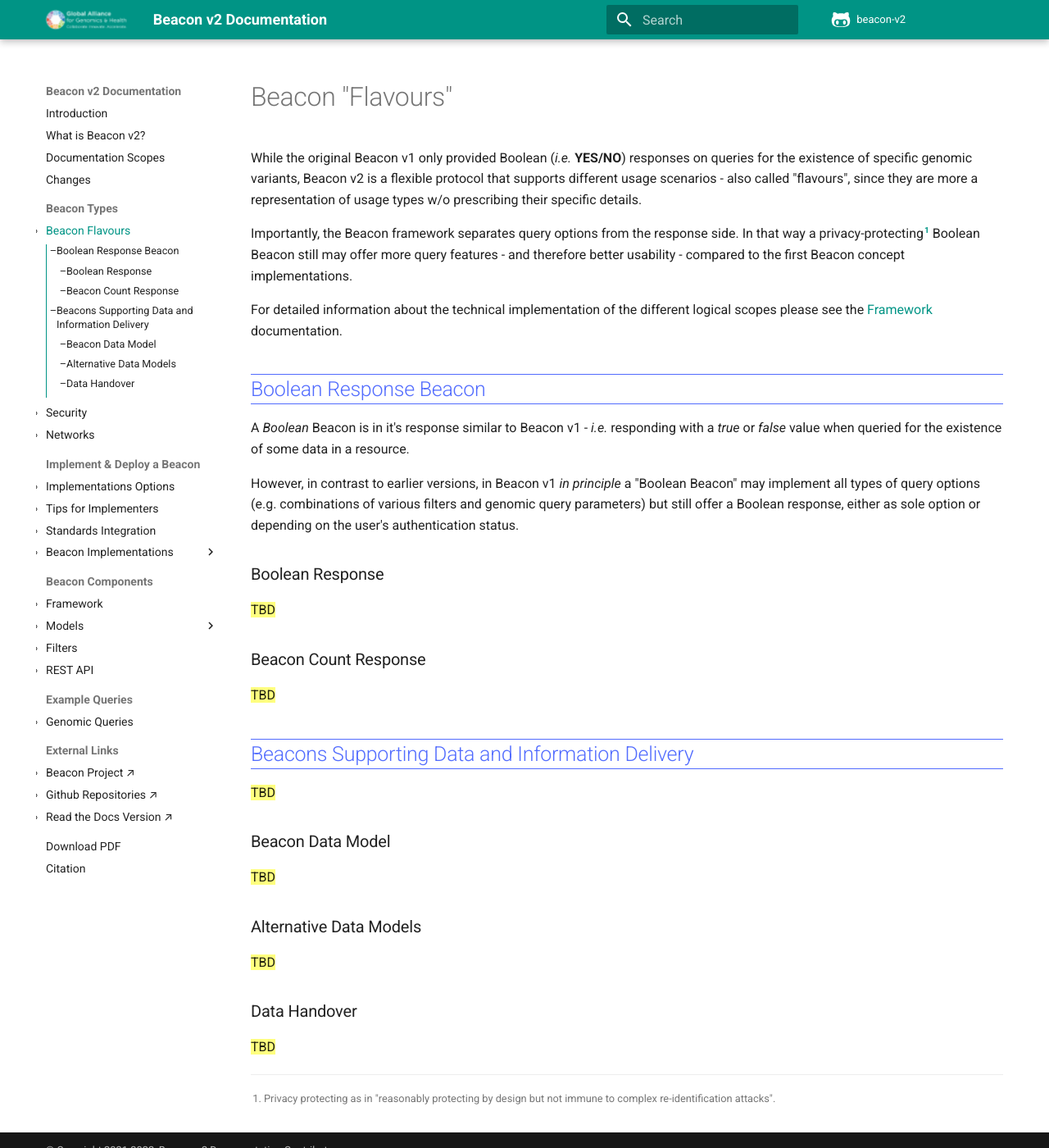
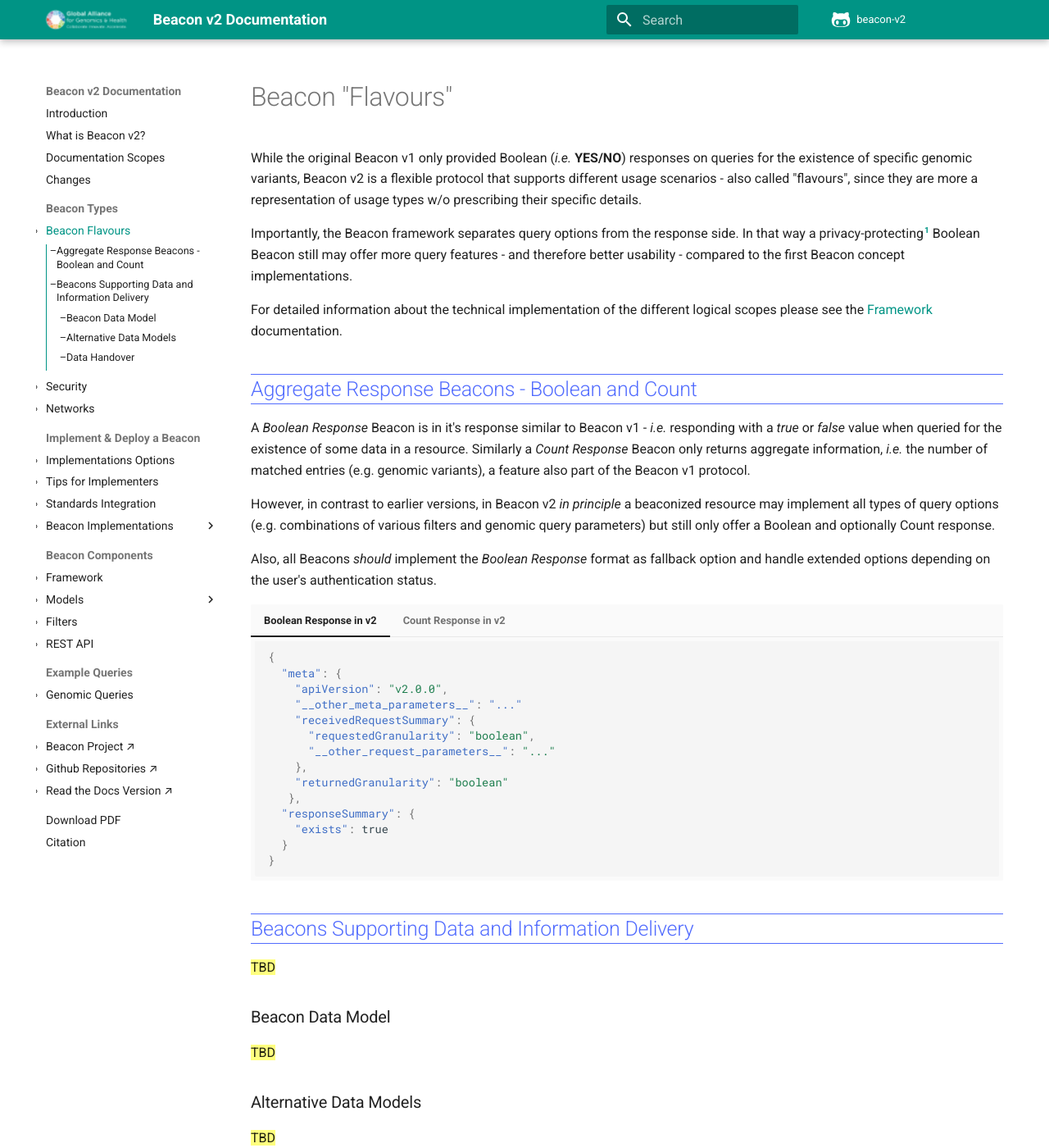
Before and after one commit to ga4gh-beacon/beacon-v2, an MkDocs documentation site: the page built from docs/beacon-flavours.md, in a window 1280 px wide and 1400 px high. Shown: the whole window at 82% size. Built offline with MkDocs 1.6.1 and Material for MkDocs 9.7.7, drawn with Linux system fonts in a browser that asks for light colours; comment, search, counter and statistics services are not loaded.

Commit message:
some edits to "flavours"

````diff
--- a/docs/beacon-flavours.md
+++ b/docs/beacon-flavours.md
@@ -12,23 +12,58 @@ usability - compared to the first Beacon concept implementations.
 For detailed information about the technical implementation of the different logical
 scopes please see the [Framework](framework.md) documentation.
 
-## Boolean Response Beacon
+## Aggregate Response Beacons - Boolean and Count
 
-A _Boolean_ Beacon is in it's response similar to Beacon v1 - _i.e._ responding
-with a _true_ or _false_ value when queried for the existence of some data in a resource.
+A _Boolean Response_ Beacon is in it's response similar to Beacon v1 - _i.e._ responding
+with a _true_ or _false_ value when queried for the existence of some data in a resource. Similarly
+a _Count Response_ Beacon only returns aggregate information, _i.e._ the number of matched
+entries (e.g. genomic variants), a feature also part of the Beacon v1 protocol.
 
-However, in contrast to earlier versions, in Beacon v1 _in principle_ a "Boolean Beacon"
+However, in contrast to earlier versions, in Beacon v2 _in principle_ a beaconized resource
 may implement all types of query options (e.g. combinations of various filters and
-genomic query parameters) but still offer a Boolean response, either as sole option or
-depending on the user's authentication status.
+genomic query parameters) but still only offer a Boolean and optionally Count response.
 
-### Boolean Response
+Also, all Beacons _should_ implement the _Boolean Response_ format as fallback option and
+handle extended options depending on the user's authentication status.
 
-==TBD==
+=== "Boolean Response in v2"
 
-### Beacon Count Response
+	```json
+	{
+	  "meta": {
+	    "apiVersion": "v2.0.0",
+	    "__other_meta_parameters__": "..."
+	    "receivedRequestSummary": {
+	      "requestedGranularity": "boolean",
+	      "__other_request_parameters__": "..."
+	    },
+	    "returnedGranularity": "boolean"
+	   },
+	  "responseSummary": {
+	    "exists": true
+	  }
+	}
+	```
 
-==TBD==
+=== "Count Response in v2"
+
+	```json
+	{
+	  "meta": {
+	    "apiVersion": "v2.0.0",
+	    "__other_meta_parameters__": "..."
+	    "receivedRequestSummary": {
+	      "requestedGranularity": "count",
+	      "__other_request_parameters__": "..."
+	    },
+	    "returnedGranularity": "count"
+	   },
+	  "responseSummary": {
+	    "exists": true,
+	    "numTotalResults": 42
+	  }
+	}
+	```
 
 ## Beacons Supporting Data and Information Delivery
 
````
Also changed, not shown: docs/variant-queries.md (+1 -1 lines), 1 other file.
